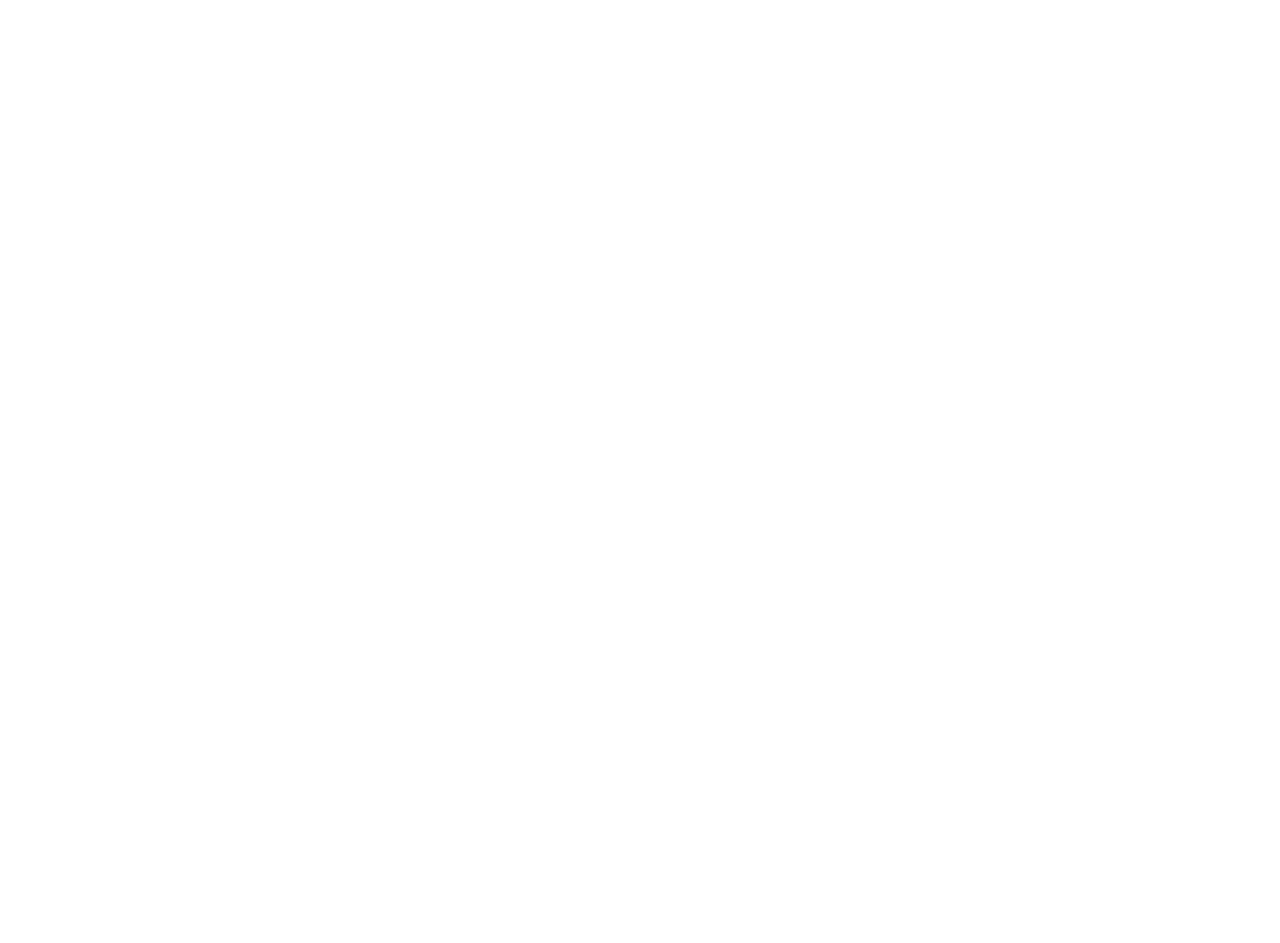
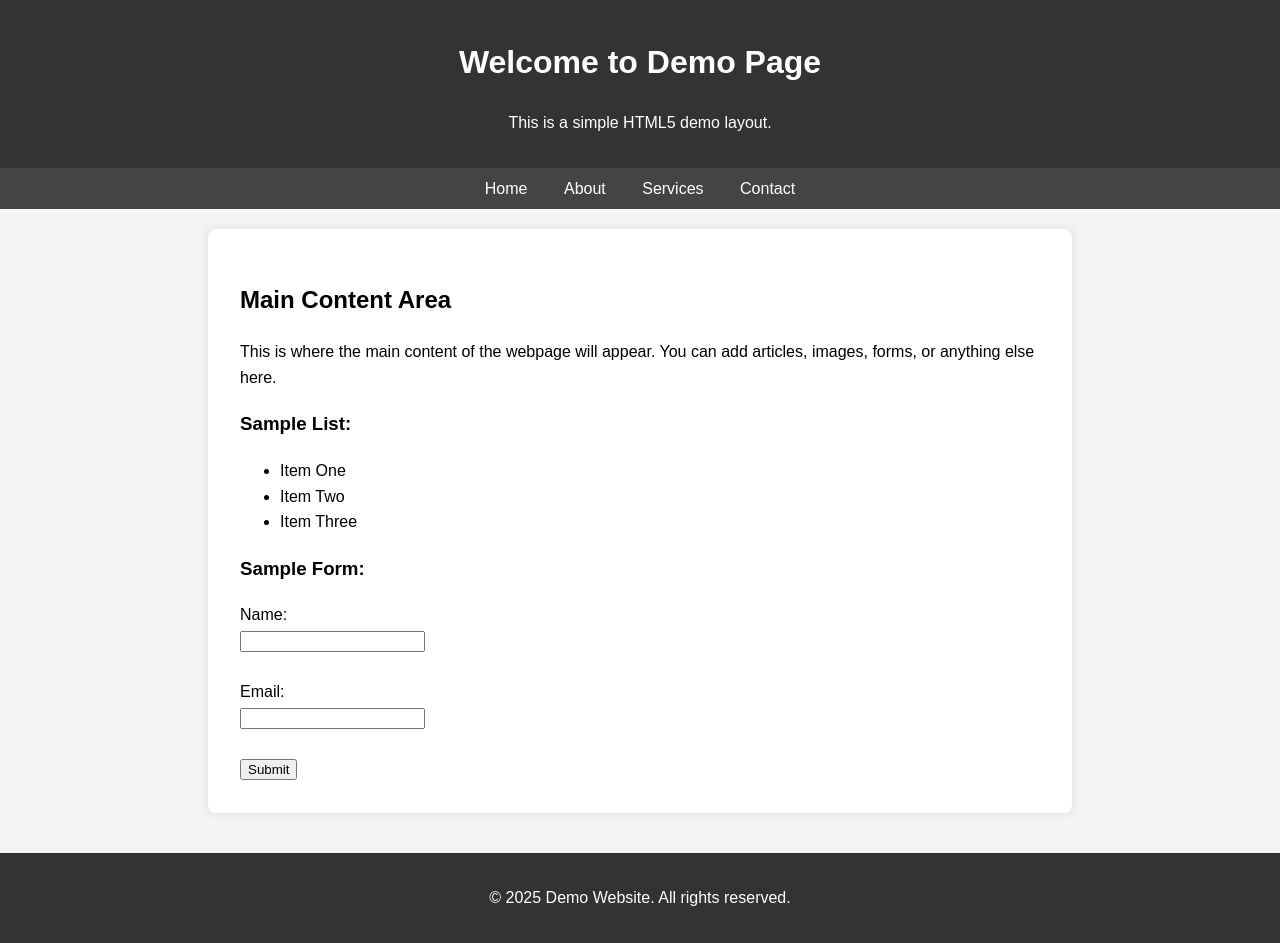
Before and after one commit to itisuniqueofficial/license, a plain HTML site: page index.html in a window 1280 px wide. Before the commit the page ends 800 px from the top, so only its background shows below. Drawn offline with Linux system fonts and the light colour scheme.

Commit message:
Update index.html

```diff
--- a/index.html
+++ b/index.html
@@ -1 +1,89 @@
-<script src='//itisuniqueofficial.github.io/license/script.js'></script>
+<!DOCTYPE html>
+<html lang="en">
+<head>
+  <meta charset="UTF-8" />
+  <meta name="viewport" content="width=device-width, initial-scale=1.0" />
+  <title>Demo HTML Page</title>
+  <style>
+    body {
+      font-family: Arial, sans-serif;
+      margin: 0;
+      padding: 0;
+      line-height: 1.6;
+      background: #f4f4f4;
+    }
+    header {
+      background: #333;
+      color: #fff;
+      padding: 1rem 0;
+      text-align: center;
+    }
+    nav {
+      background: #444;
+      padding: 0.5rem;
+      text-align: center;
+    }
+    nav a {
+      color: #fff;
+      margin: 0 1rem;
+      text-decoration: none;
+    }
+    nav a:hover {
+      text-decoration: underline;
+    }
+    main {
+      padding: 2rem;
+      background: #fff;
+      max-width: 800px;
+      margin: 20px auto;
+      border-radius: 8px;
+      box-shadow: 0 0 10px rgba(0, 0, 0, 0.1);
+    }
+    footer {
+      background: #333;
+      color: #fff;
+      text-align: center;
+      padding: 1rem;
+      margin-top: 40px;
+    }
+  </style>
+</head>
+<body>
+  <header>
+    <h1>Welcome to Demo Page</h1>
+    <p>This is a simple HTML5 demo layout.</p>
+  </header>
+
+  <nav>
+    <a href="#">Home</a>
+    <a href="#">About</a>
+    <a href="#">Services</a>
+    <a href="#">Contact</a>
+  </nav>
+
+  <main>
+    <h2>Main Content Area</h2>
+    <p>This is where the main content of the webpage will appear. You can add articles, images, forms, or anything else here.</p>
+
+    <h3>Sample List:</h3>
+    <ul>
+      <li>Item One</li>
+      <li>Item Two</li>
+      <li>Item Three</li>
+    </ul>
+
+    <h3>Sample Form:</h3>
+    <form>
+      <label for="name">Name:</label><br />
+      <input type="text" id="name" name="name" /><br /><br />
+      <label for="email">Email:</label><br />
+      <input type="email" id="email" name="email" /><br /><br />
+      <input type="submit" value="Submit" />
+    </form>
+  </main>
+
+  <footer>
+    <p>&copy; 2025 Demo Website. All rights reserved.</p>
+  </footer>
+</body>
+</html>
```
